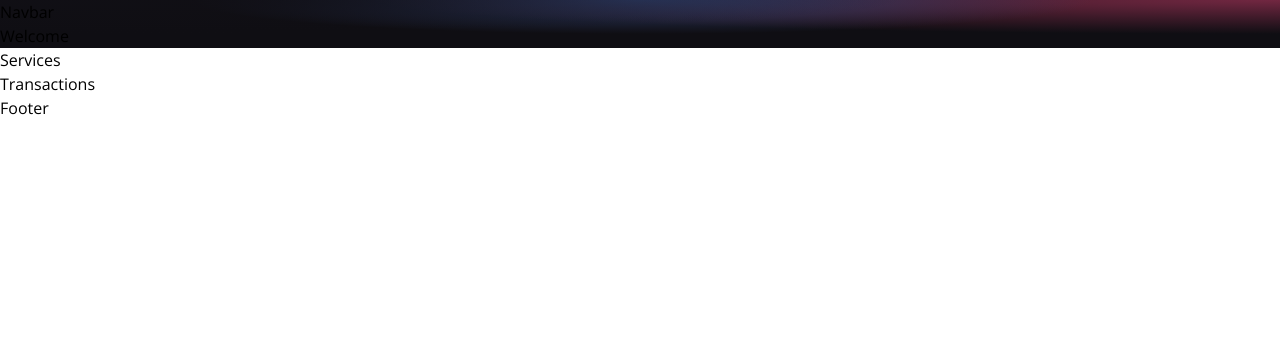
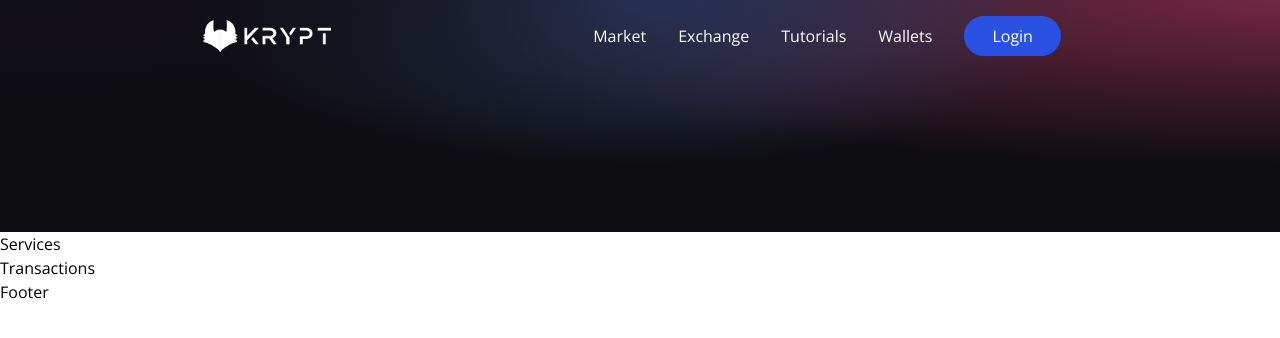
Before and after one commit to thespacehelmet/test-app, a React (Vite) app in the folder client/: page / in a window 1280 px wide. Shown: the top 338 px of the page. Built offline with nearby package versions, Linux system fonts and the light colour scheme.

Commit message:
updated welcome.jsx

```diff
--- a/client/package.json
+++ b/client/package.json
@@ -7,8 +7,10 @@
     "preview": "vite preview"
   },
   "dependencies": {
+    "ethers": "^5.5.4",
     "react": "^17.0.2",
-    "react-dom": "^17.0.2"
+    "react-dom": "^17.0.2",
+    "react-icons": "^4.3.1"
   },
   "devDependencies": {
     "@vitejs/plugin-react": "^1.0.7",
--- a/client/src/components/Navbar.jsx
+++ b/client/src/components/Navbar.jsx
@@ -1,8 +1,50 @@
+import React from "react";
+import { HiMenuAlt4 } from "react-icons/hi";
+import { AiOutlineClose } from "react-icons/ai";
+
+import logo from "../../images/logo.png";
+
+const NavBarItem = ({ title, classprops }) => (
+  <li className={`mx-4 cursor-pointer ${classprops}`}>{title}</li>
+);
+
 const Navbar = () => {
-    return (
-        <h1>Navbar</h1>
-    );
+  const [toggleMenu, setToggleMenu] = React.useState(false);
 
-}
+  return (
+    <nav className="w-full flex md:justify-center justify-between items-center p-4">
+      <div className="md:flex-[0.5] flex-initial justify-center items-center">
+        <img src={logo} alt="logo" className="w-32 cursor-pointer" />
+      </div>
+      <ul className="text-white md:flex hidden list-none flex-row justify-between items-center flex-initial">
+        {["Market", "Exchange", "Tutorials", "Wallets"].map((item, index) => (
+          <NavBarItem key={item + index} title={item} />
+        ))}
+        <li className="bg-[#2952e3] py-2 px-7 mx-4 rounded-full cursor-pointer hover:bg-[#2546bd]">
+          Login
+        </li>
+      </ul>
+      <div className="flex relative">
+        {!toggleMenu && (
+          <HiMenuAlt4 fontSize={28} className="text-white md:hidden cursor-pointer" onClick={() => setToggleMenu(true)} />
+        )}
+        {toggleMenu && (
+          <AiOutlineClose fontSize={28} className="text-white md:hidden cursor-pointer" onClick={() => setToggleMenu(false)} />
+        )}
+        {toggleMenu && (
+          <ul
+            className="z-10 fixed -top-0 -right-2 p-3 w-[70vw] h-screen shadow-2xl md:hidden list-none
+            flex flex-col justify-start items-end rounded-md blue-glassmorphism text-white animate-slide-in"
+          >
+            <li className="text-xl w-full my-2"><AiOutlineClose onClick={() => setToggleMenu(false)} /></li>
+            {["Market", "Exchange", "Tutorials", "Wallets"].map(
+              (item, index) => <NavBarItem key={item + index} title={item} classprops="my-2 text-lg" />,
+            )}
+          </ul>
+        )}
+      </div>
+    </nav>
+  );
+};
 
 export default Navbar;
--- a/client/src/components/Welcome.jsx
+++ b/client/src/components/Welcome.jsx
@@ -1,6 +1,18 @@
+import { AiFillPlayCircle } from "react-icons/ai";
+import { SiEthereum } from 'react-icons/si';
+import { BsInfoCircle } from 'react-icons/bs';
+
+import { Loader } from './';
+
 const Welcome = () => {
     return (
-        <h1>Welcome</h1>
+        /** This is the main container */
+        <div className="flex w-fell justify-center items-center">
+            <div className="flex md:flex-row flex-col items-start justify-between md:p-20 py-12 px" ></div>
+
+
+
+        </div>
     );
 
 }
```
Also changed, not shown: 1 other file (tests, documents, lock files or other folders).
